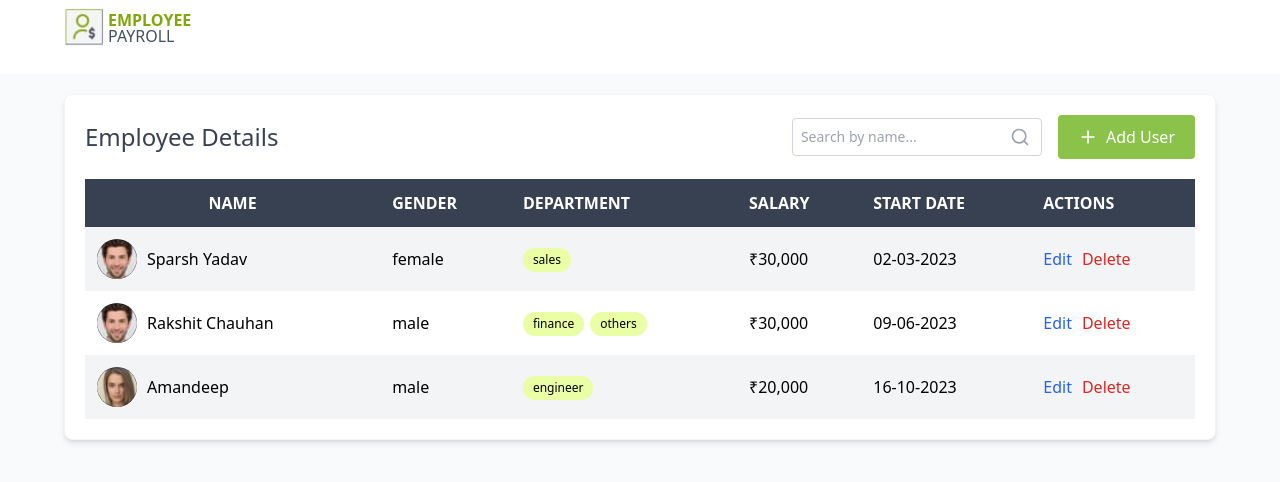
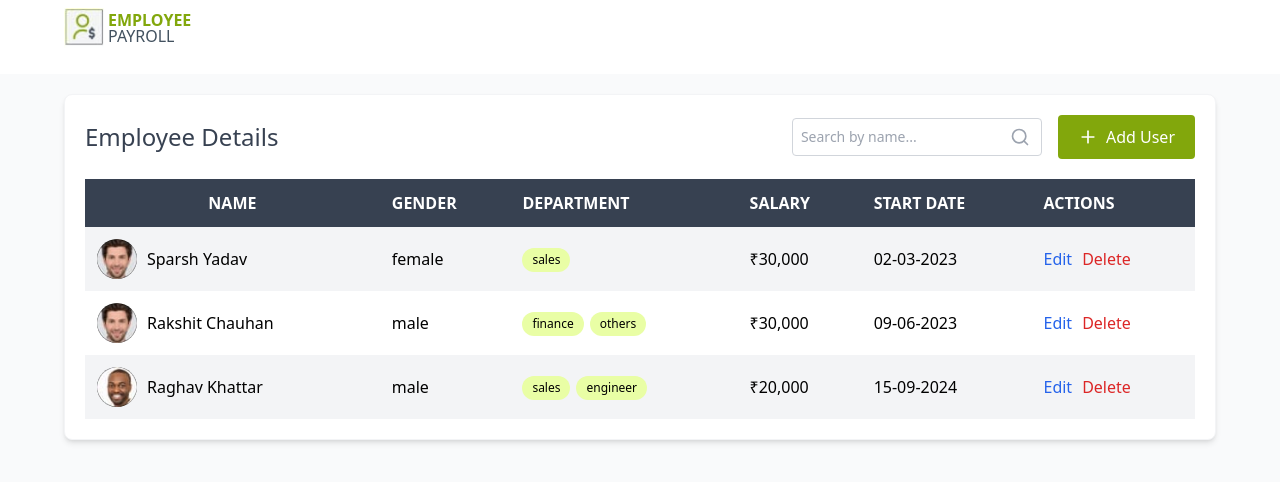
Before and after one commit to sparshyadav/Employee-Payroll-React, a React (Vite) app: page /dashboard in a window 1280 px wide. Shown: the top 482 px of the page. Built offline with nearby package versions, Linux system fonts and the light colour scheme; data requests are answered from the project's data file.

Commit message:
[Sparsh] Refactor: TestCase Updated, Alert Removed

```diff
--- a/db.json
+++ b/db.json
@@ -26,15 +26,16 @@
       "notes": ""
     },
     {
-      "id": "b7b6",
-      "name": "Amandeep ",
-      "profileImage": "/Assets/person2.jpeg",
+      "id": "593b",
+      "name": "Raghav Khattar ",
+      "profileImage": "/Assets/person3.jpeg",
       "gender": "male",
       "departments": [
+        "sales",
         "engineer"
       ],
       "salary": "₹20,000",
-      "startDate": "16-10-2023",
+      "startDate": "15-09-2024",
       "notes": ""
     }
   ]
--- a/package.json
+++ b/package.json
@@ -13,7 +13,9 @@
   "dependencies": {
     "@react-oauth/google": "^0.12.1",
     "axios": "^1.8.4",
+    "hugeicons-react": "^0.3.0",
     "jwt-decode": "^4.0.0",
+    "lucide-react": "^0.484.0",
     "react": "^19.0.0",
     "react-dom": "^19.0.0",
     "react-redux": "^9.2.0",
--- a/src/Component/Dashboard/Dashboard.jsx
+++ b/src/Component/Dashboard/Dashboard.jsx
@@ -100,7 +100,7 @@ class Dashboard extends Component {
               </div>
               <button
                 onClick={this.handleAddUser}
-                className="flex items-center gap-2 bg-[#8BC34A] text-white border-none rounded px-5 py-2.5 text-base hover:bg-[#7CB342] transition-colors"
+                className="flex items-center gap-2 bg-[#82A70C] text-white border-none rounded px-5 py-2.5 text-base hover:bg-[#7CB342] transition-colors"
               >
                 <Plus className="w-5 h-5" />
                 Add User
--- a/src/Component/Register/Registration.jsx
+++ b/src/Component/Register/Registration.jsx
@@ -7,7 +7,6 @@ import person4 from '../../assets/person4.jpeg';
 import Header from '../Header/Header';
 import axios from 'axios';
 
-// Custom HOC to inject navigate and location
 const withRouter = (Component) => {
   return (props) => {
     const navigate = useNavigate();
@@ -31,6 +30,7 @@ class Registration extends Component {
       year: '',
       notes: '',
       isEdit: false,
+      // isModalOpen: false
     };
   }
 
@@ -123,21 +123,20 @@ class Registration extends Component {
       <div>
         <Header />
         <main className="flex flex-col items-center w-full min-h-screen">
-          <div className="w-full bg-gray-100 p-8 flex-1">
+          <div className="w-full bg-gray-100 !p-8 flex-1 justify-center items-center">
             <form
-              className="max-w-4xl mx-auto bg-white p-8 flex flex-col gap-14 text-[#42515F]"
+              className="max-w-4xl mx-auto bg-white !p-8 flex flex-col gap-14 text-[#42515F]"
               id="employeeForm"
               onSubmit={this.handleSubmit}
             >
               <h2 className="text-3xl font-bold text-[#42515F] capitalize">
                 {isEdit ? 'Update Employee' : 'Employee Payroll Form'}
               </h2>
-              <div className="flex flex-col gap-7">
+              <div className="flex flex-col gap-7 border border-red-600 !m-[25px]">
                 <div className="flex items-center gap-4 flex-col md:flex-row">
                   <label
                     htmlFor="name"
-                    className="w-full flex justify-start md:w-1/3 md:text-right font-medium text-gray-700 transition-all duration-300"
-                  >
+                    className="min-w-[16%] border flex justify-start md:!text-left font-medium text-gray-700 transition-all duration-300">
                     Name
                   </label>
                   <div className="w-full md:w-2/3">
@@ -325,7 +324,7 @@ class Registration extends Component {
                     <button
                       type="button"
                       onClick={() => this.props.navigate('/dashboard')}
-                      className="w-full md:w-auto !px-12 !py-3 border border-gray-400 rounded bg-gray-200 hover:bg-gray-500 hover:text-white"
+                      className="w-full md:w-auto !px-12 !py-3 border border-gray-400 rounded bg-gray-200 hover:text-white hover:bg-[#F76464]"
                     >
                       Cancel
                     </button>
@@ -334,6 +333,7 @@ class Registration extends Component {
                     <button
                       type="submit"
                       className="w-full md:w-auto !px-12 !py-3 border border-gray-400 rounded bg-gray-200 hover:bg-[#82A70C] hover:text-white"
+                      // onClick={this.setState({isModalOpen:true})}
                     >
                       {isEdit ? 'Update' : 'Submit'}
                     </button>
@@ -350,6 +350,35 @@ class Registration extends Component {
             </form>
           </div>
         </main>
+
+        {/* {this.state.isModalOpen && (
+          <div className="fixed inset-0 z-50 flex items-center justify-center">
+            <div
+              className="absolute inset-0 bg-black opacity-50"
+              onClick={closeModal}
+            ></div>
+
+            <div className="bg-white rounded-lg shadow-xl z-50 w-96 p-6 relative">
+              <h2 className="text-xl font-bold mb-4 text-gray-800">Confirm User Addition</h2>
+              <p className="mb-6 text-gray-600">Are you sure you want to add this user to the system?</p>
+
+              <div className="flex justify-end space-x-4">
+                <button
+                  onClick={closeModal}
+                  className="bg-gray-200 text-gray-800 px-4 py-2 rounded hover:bg-gray-300 transition-colors"
+                >
+                  Cancel
+                </button>
+                <button
+                  onClick={handleConfirmAddUser}
+                  className="bg-blue-500 text-white px-4 py-2 rounded hover:bg-blue-600 transition-colors"
+                >
+                  Confirm
+                </button>
+              </div>
+            </div>
+          </div>
+        )} */}
       </div>
     );
   }
```
Also changed, not shown: .scannerwork/report-task.txt, 2 other files (tests, documents, lock files or other folders).
